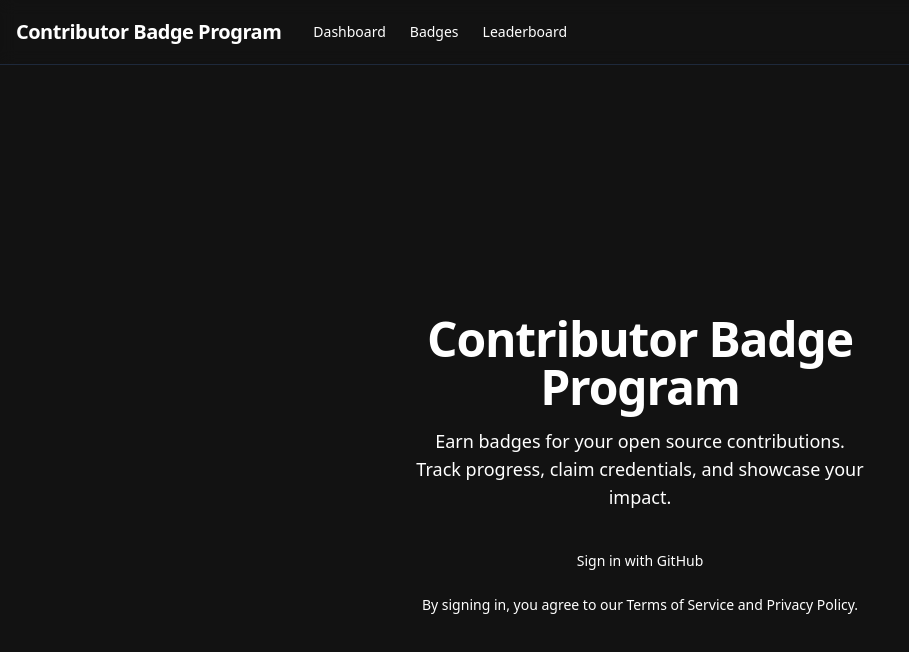
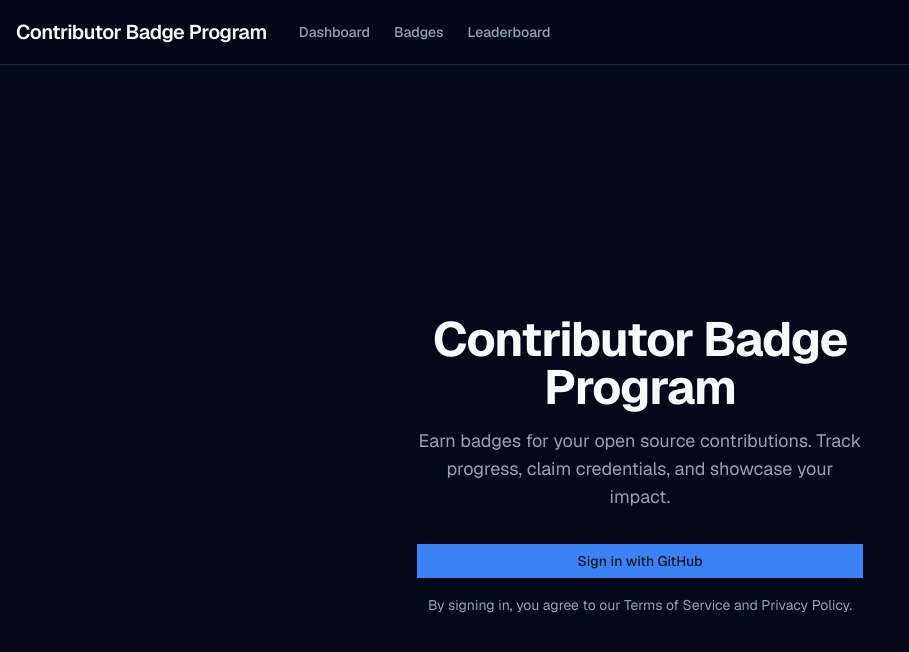
Before and after one commit to Demon-Die/Certifier, a Next.js app: page / in a window 1280 px wide. Shown: the top 652 px of the page, without its empty margins (0-909 px from the left). Built offline with nearby package versions, Linux system fonts and the light colour scheme; no server answers.

Commit message:
feat(ui): upgrade fonts - replace Inter with Geist Sans
- Replace Inter font with Geist Sans (GeistSans) for improved typography
- Keep JetBrains Mono for terminal/code aesthetic
- Update tailwind config to use CSS variable for Geist font
- Install geist package dependency

```diff
--- a/package.json
+++ b/package.json
@@ -15,6 +15,7 @@
     "@supabase/supabase-js": "^2.107.0",
     "class-variance-authority": "^0.7.1",
     "clsx": "^2.1.1",
+    "geist": "^1.7.2",
     "lucide-react": "^1.17.0",
     "next": "14.2.35",
     "next-auth": "^4.24.14",
--- a/src/app/layout.tsx
+++ b/src/app/layout.tsx
@@ -1,16 +1,22 @@
 import type { Metadata } from 'next';
-import { Inter } from 'next/font/google';
+import { JetBrains_Mono } from 'next/font/google';
+import { GeistSans } from 'geist/font/sans';
 import './globals.css';
 import { ThemeProvider } from '@/components/theme-provider';
 import { TooltipProvider } from '@/components/ui/tooltip';
 import { Providers } from '@/app/providers';
 import { Header } from '@/components/layout/header';
 
-const inter = Inter({ subsets: ['latin'], variable: '--font-inter' });
+const jetbrainsMono = JetBrains_Mono({
+  subsets: ['latin'],
+  variable: '--font-mono',
+  display: 'swap',
+});
 
 export const metadata: Metadata = {
-  title: 'Contributor Badge Program',
-  description: 'Earn badges for your open source contributions',
+  title: '>_ Certifier | DemonDie',
+  description:
+    'Terminal-based badge system for open source contributors. Earn badges, track progress, claim credentials.',
 };
 
 export default function RootLayout({
@@ -20,7 +26,9 @@ export default function RootLayout({
 }>) {
   return (
     <html lang="en" suppressHydrationWarning className="dark">
-      <body className={`${inter.variable} font-sans antialiased bg-background text-foreground`}>
+      <body
+        className={`${GeistSans.variable} ${jetbrainsMono.variable} font-sans antialiased bg-background text-foreground`}
+      >
         <Providers>
           <ThemeProvider
             attribute="class"
--- a/tailwind.config.ts
+++ b/tailwind.config.ts
@@ -10,8 +10,99 @@ const config: Config = {
   theme: {
     extend: {
       colors: {
-        background: 'var(--background)',
-        foreground: 'var(--foreground)',
+        background: 'hsl(var(--background))',
+        foreground: 'hsl(var(--foreground))',
+        card: {
+          DEFAULT: 'hsl(var(--card))',
+          foreground: 'hsl(var(--card-foreground))',
+        },
+        popover: {
+          DEFAULT: 'hsl(var(--popover))',
+          foreground: 'hsl(var(--popover-foreground))',
+        },
+        primary: {
+          DEFAULT: 'hsl(var(--primary))',
+          foreground: 'hsl(var(--primary-foreground))',
+        },
+        secondary: {
+          DEFAULT: 'hsl(var(--secondary))',
+          foreground: 'hsl(var(--secondary-foreground))',
+        },
+        muted: {
+          DEFAULT: 'hsl(var(--muted))',
+          foreground: 'hsl(var(--muted-foreground))',
+        },
+        accent: {
+          DEFAULT: 'hsl(var(--accent))',
+          foreground: 'hsl(var(--accent-foreground))',
+        },
+        destructive: {
+          DEFAULT: 'hsl(var(--destructive))',
+          foreground: 'hsl(var(--destructive-foreground))',
+        },
+        border: 'hsl(var(--border))',
+        input: 'hsl(var(--input))',
+        ring: 'hsl(var(--ring))',
+        success: '#4ade80',
+        warning: '#f7b955',
+        cyan: '#60e6d9',
+      },
+      fontFamily: {
+        sans: ['var(--font-geist-sans)', 'system-ui', 'sans-serif'],
+        mono: ['var(--font-mono)', 'JetBrains Mono', 'monospace'],
+      },
+      fontSize: {
+        'display-lg': ['clamp(2rem, 5vw, 3.5rem)', { lineHeight: '1.1', fontWeight: '700' }],
+        headline: ['1.5rem', { lineHeight: '1.2', fontWeight: '600' }],
+        'headline-sm': ['1.25rem', { lineHeight: '1.2', fontWeight: '600' }],
+        'body-sm': ['0.75rem', { lineHeight: '1.5' }],
+        'label-mono': [
+          '0.8125rem',
+          { lineHeight: '1.4', fontWeight: '500', letterSpacing: '0.05em' },
+        ],
+        'code-sm': ['0.75rem', { lineHeight: '1.5' }],
+      },
+      borderRadius: {
+        DEFAULT: '0rem',
+        lg: '0rem',
+        xl: '0rem',
+        '2xl': '0rem',
+        full: '9999px',
+      },
+      spacing: {
+        gutter: '24px',
+        'gutter-mobile': '16px',
+        'section-gap': '64px',
+      },
+      maxWidth: {
+        'container-max': '1280px',
+        'container-narrow': '768px',
+      },
+      boxShadow: {
+        'glow-primary': '0 0 8px rgba(255, 49, 49, 0.3)',
+        'glow-primary-lg': '0 0 15px rgba(255, 49, 49, 0.5)',
+        'glow-cyan': '0 0 8px rgba(96, 230, 217, 0.3)',
+        nav: '0 4px 24px rgba(0, 0, 0, 0.4)',
+      },
+      keyframes: {
+        blink: {
+          '0%, 100%': { opacity: '1' },
+          '50%': { opacity: '0' },
+        },
+        'pulse-glow': {
+          '0%, 100%': { boxShadow: '0 0 4px rgba(255, 49, 49, 0.3)' },
+          '50%': { boxShadow: '0 0 12px rgba(255, 49, 49, 0.6)' },
+        },
+        flicker: {
+          '0%': { opacity: '1' },
+          '50%': { opacity: '0.97' },
+          '100%': { opacity: '1' },
+        },
+      },
+      animation: {
+        blink: 'blink 1s step-end infinite',
+        'pulse-glow': 'pulse-glow 2s ease-in-out infinite',
+        flicker: 'flicker 0.15s infinite',
       },
     },
   },
```
